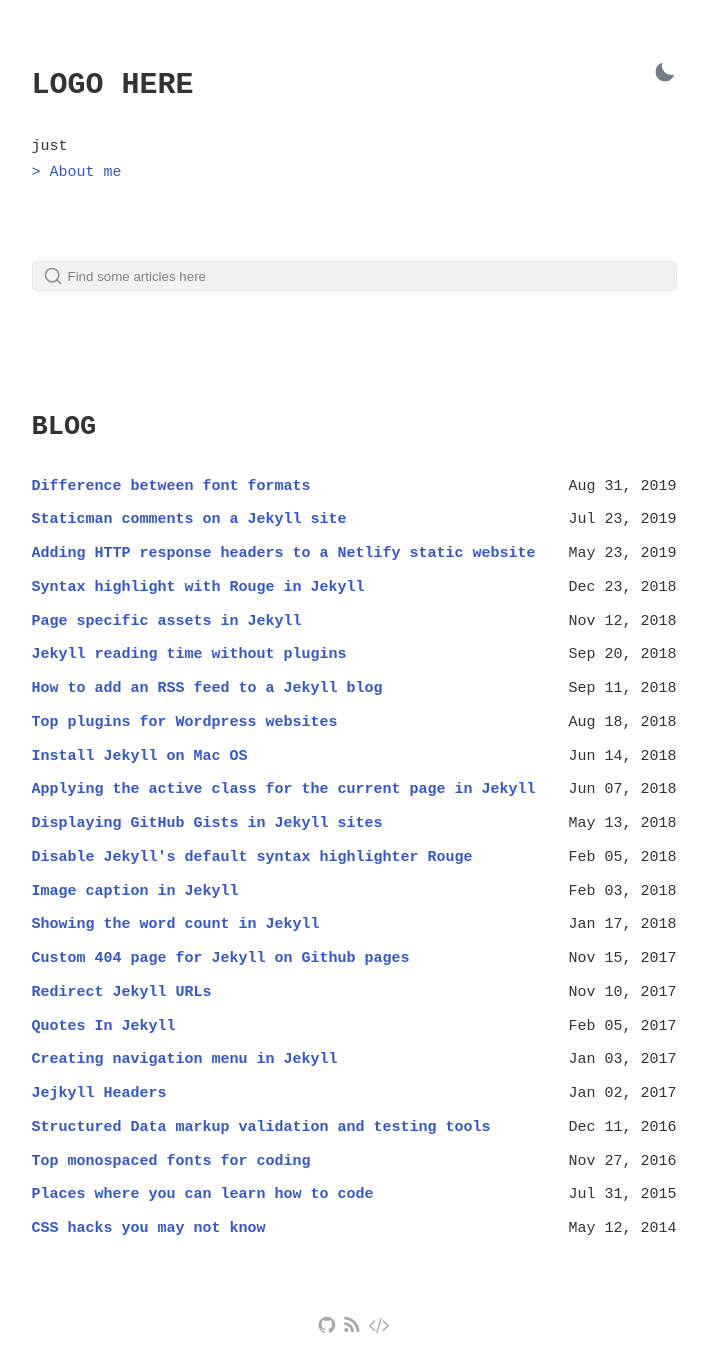
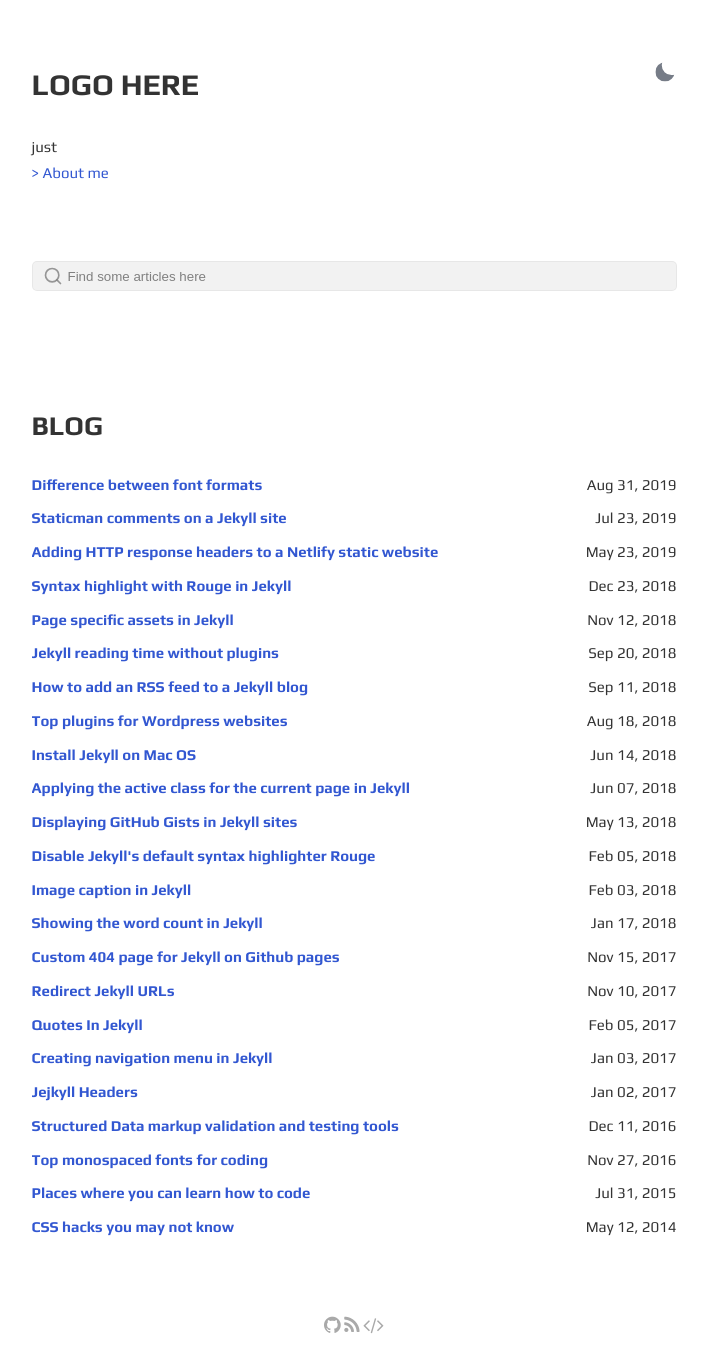
Before and after one commit to LaraEzarik/laraezarik.github.io, a Jekyll site: the page built from index.html, in a window 1280 px wide. Shown: the whole page, without its empty margins (286-994 px from the left). Built offline with Jekyll 4.4.1, drawn with Linux system fonts in a browser that asks for light colours.

Commit message:
Moved fonts

```diff
--- a/_includes/head.html
+++ b/_includes/head.html
@@ -5,7 +5,7 @@
   <link rel="stylesheet" href="{{ site.url }}{{ site.baseurl }}/assets/css/syntax.css">
   <link rel="preconnect" href="https://cdnjs.cloudflare.com">
   <link rel="stylesheet" href="https://cdnjs.cloudflare.com/ajax/libs/font-awesome/4.7.0/css/font-awesome.min.css" media="screen">
-
+  <link rel="stylesheet" href="../assets/css/fonts.css">
   <title>
       {% if page.tag or page.title %}
         {% if page.tag %}
```
